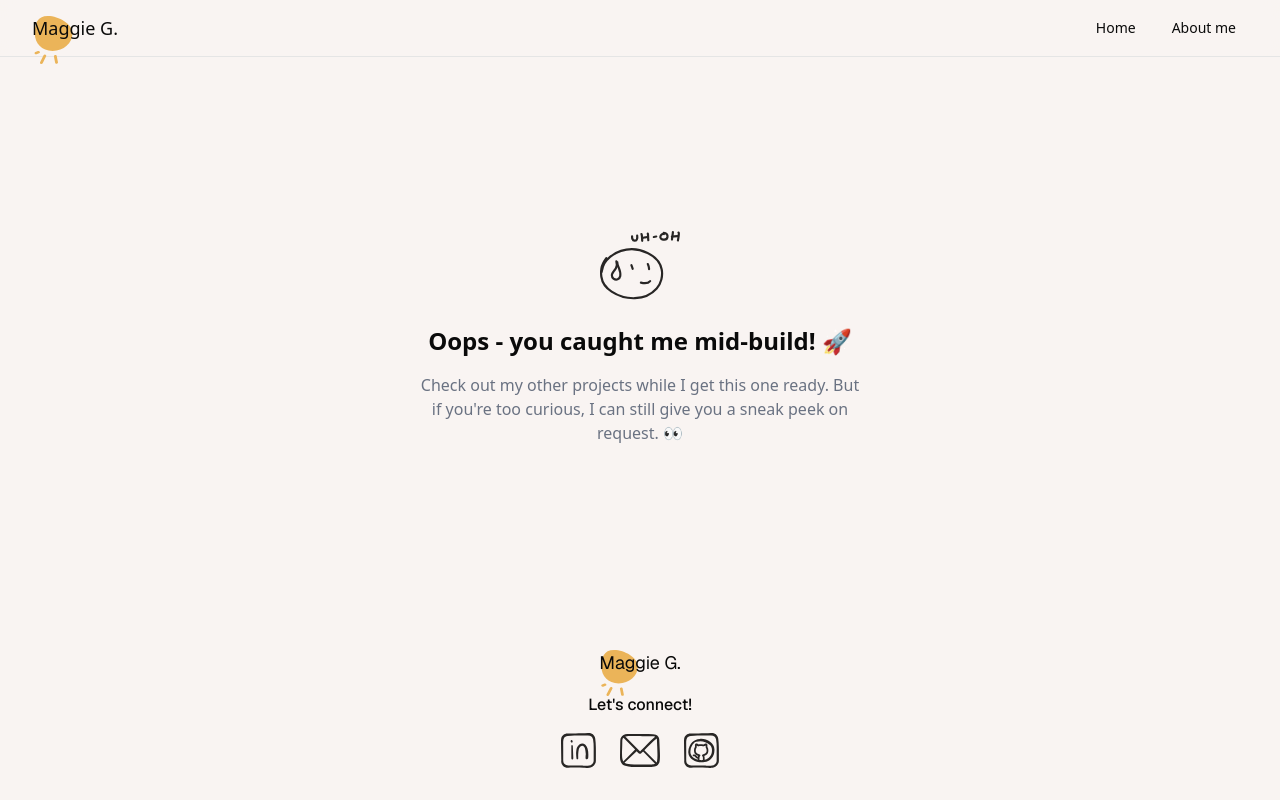
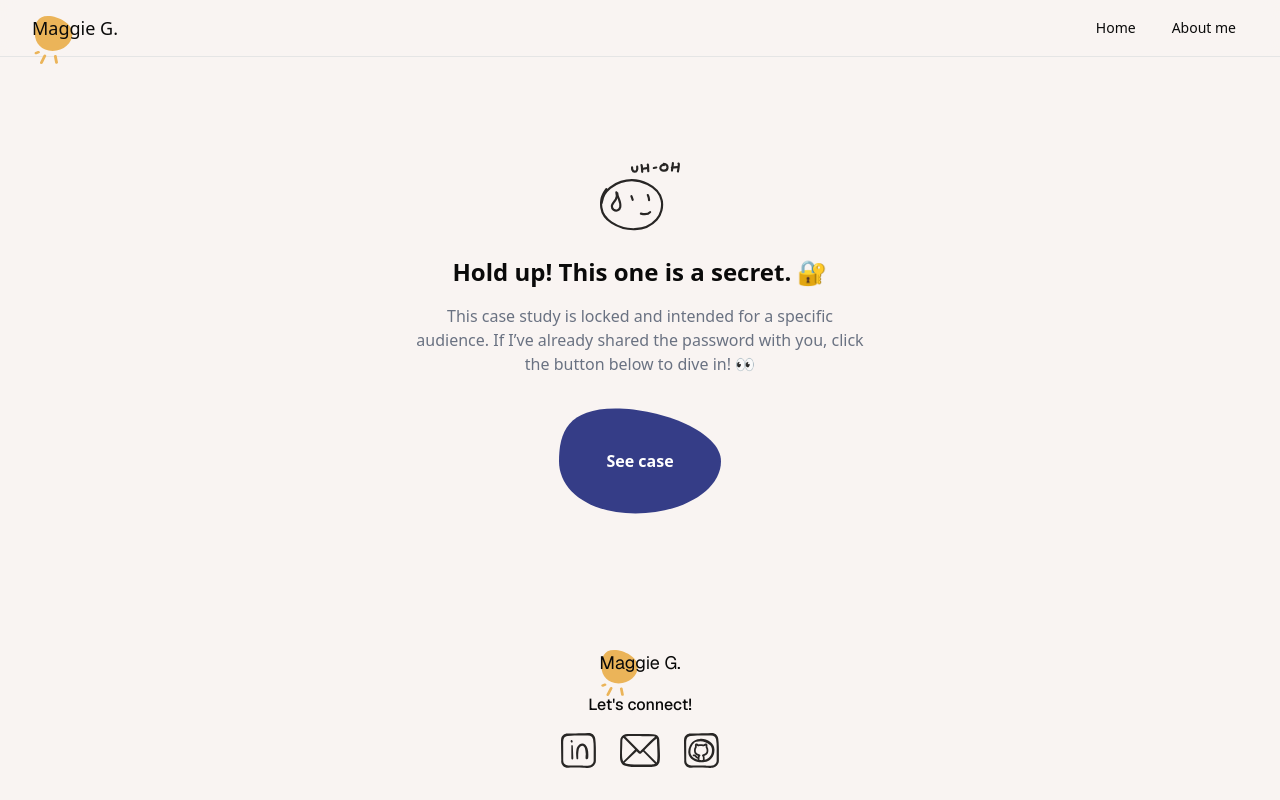
Before and after one commit to maggiegenova/portfolio, a Next.js app: page /portfolio/projects/melatech-desktop in a window 1280 px wide. Built offline with nearby package versions, Linux system fonts and the light colour scheme.

Commit message:
Add link to desktop case

```diff
--- a/app/projects/melatech-desktop/page.tsx
+++ b/app/projects/melatech-desktop/page.tsx
@@ -4,6 +4,7 @@ import { Button } from "@/components/ui/button";
 import { useRouter } from "next/navigation";
 import * as React from "react";
 import PageNotFound from "@/sections/page-not-found-icon";
+import SeeCaseButton from "@/sections/see-case-button"
 import Footer from "@/sections/footer";
 
 const floatVariants: Variants = {
@@ -70,14 +71,15 @@ export default function MelatechDesktop() {
           </motion.div>
 
           {/* Animated text */}
-          <motion.h1
+         {/* Animated text */}
+         <motion.h1
             className="text-2xl font-semibold"
             variants={textVariants}
             initial="hidden"
             animate="visible"
             custom={0}
           >
-            Oops - you caught me mid-build! 🚀
+            Hold up! This one is a secret. 🔐
           </motion.h1>
 
           <motion.p
@@ -87,8 +89,29 @@ export default function MelatechDesktop() {
             animate="visible"
             custom={1}
           >
-            Check out my other projects while I get this one ready. But if you&apos;re too curious, I can still give you a sneak peek on request. 👀
+            This case study is locked and intended for a specific audience. If I’ve already shared the password with you, click the button below to dive in! 👀
           </motion.p>
+
+          <motion.div
+  variants={textVariants}
+  initial="hidden"
+  animate="visible"
+  custom={2}
+  className="w-full flex justify-center pt-4" // This centers the child
+>
+  <a
+    href="https://crypto.hypermatic.com/prototype/mlaxc09f06ifd/0Pmp9eLKhKVuENChRQ5r"
+    target="_blank"
+    rel="noopener noreferrer"
+    className="display-contents"
+    style={{ display: 'contents' }}
+  >
+    <div className="flex flex-col items-center w-fit">
+      <SeeCaseButton />
+    </div>
+  </a>
+</motion.div>
+
         </div>
       </main>
 
--- a/sections/project-two-card.jsx
+++ b/sections/project-two-card.jsx
@@ -26,11 +26,11 @@ const ProjectTwoCard = () => {
           </p>
 
           <h2 className="text-lg font-medium">
-            Dermloop - SOR Integration – Reducing manual errors in clinical registration through better data design
+            Dermloop - Closing the communication gap: Redesigning follow-ups in teledermatology
           </h2>
 
           <p className="text-sm text-[#4B5161]">
-           Desktop | User research | Wireframes &amp; Prototyping | Project management
+           Desktop | User research | Wireframes &amp; Prototyping
           </p>
 
           <div className="mt-8">
```
